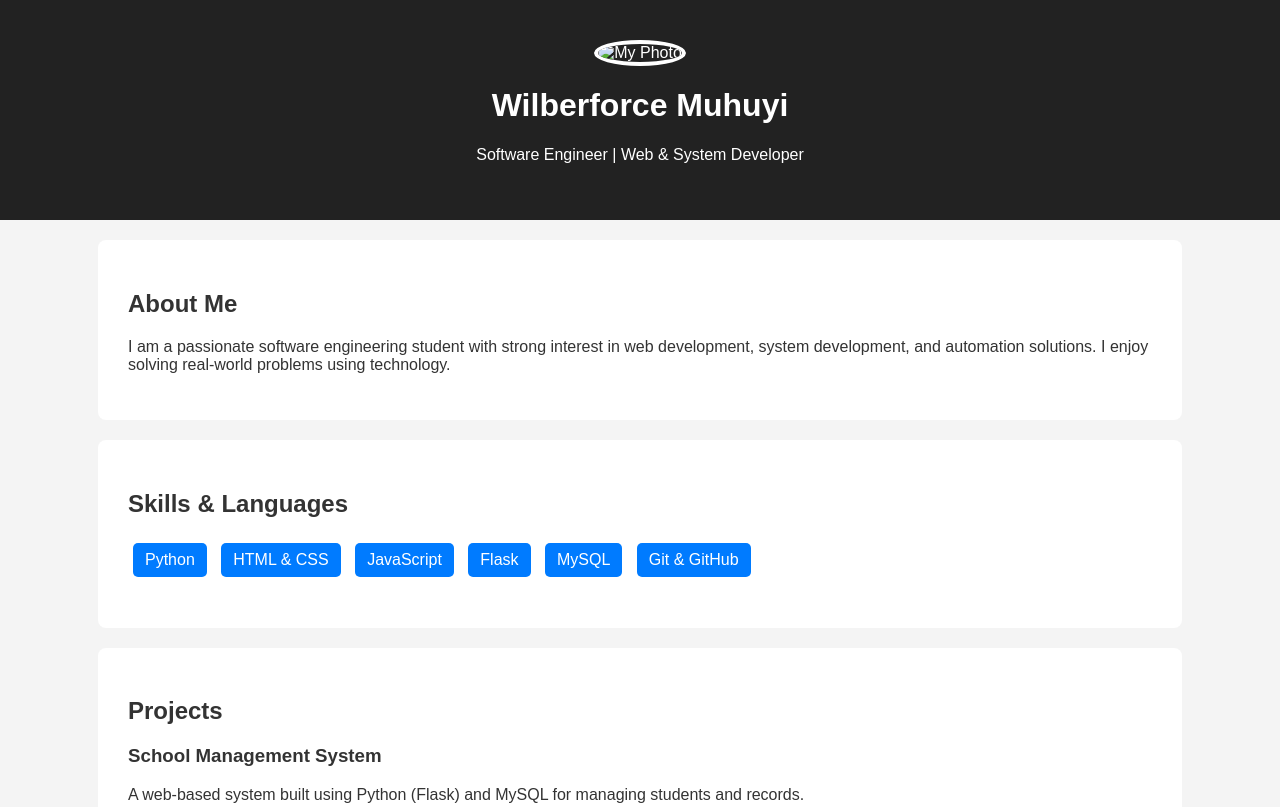
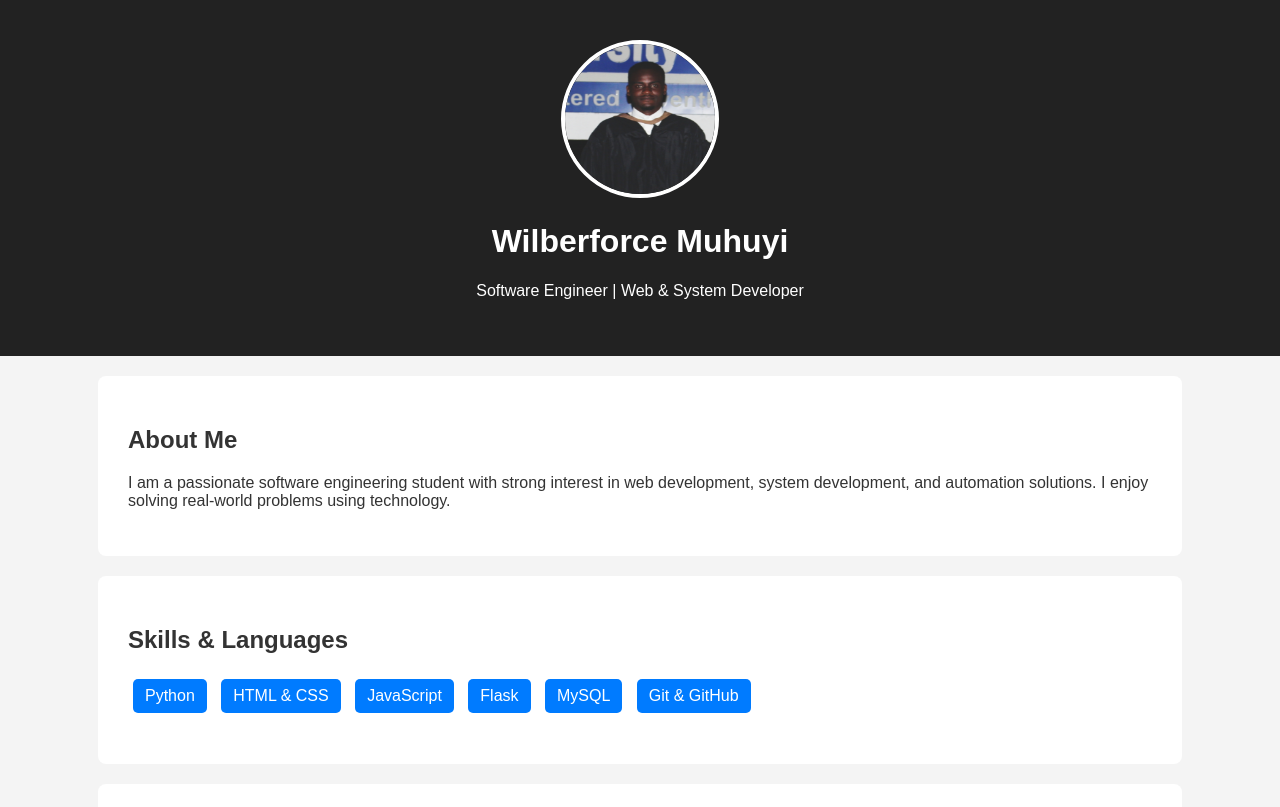
Before and after one commit to WILBER02/wilber02.github.io, a plain HTML site: page index.html in a window 1280 px wide. Shown: the top 807 px of the page. Drawn offline with Linux system fonts and the light colour scheme.

Commit message:
Update index.html

```diff
--- a/index.html
+++ b/index.html
@@ -9,7 +9,7 @@
 
     <!-- Header Section -->
     <header class="hero">
-        <img src="images/profile.png" alt="My Photo" class="profile-pic">
+        <img src="portfolio/images/profile.png" alt="My Photo" class="profile-pic">
         <h1>Wilberforce Muhuyi</h1>
         <p>Software Engineer | Web & System Developer</p>
     </header>
```
